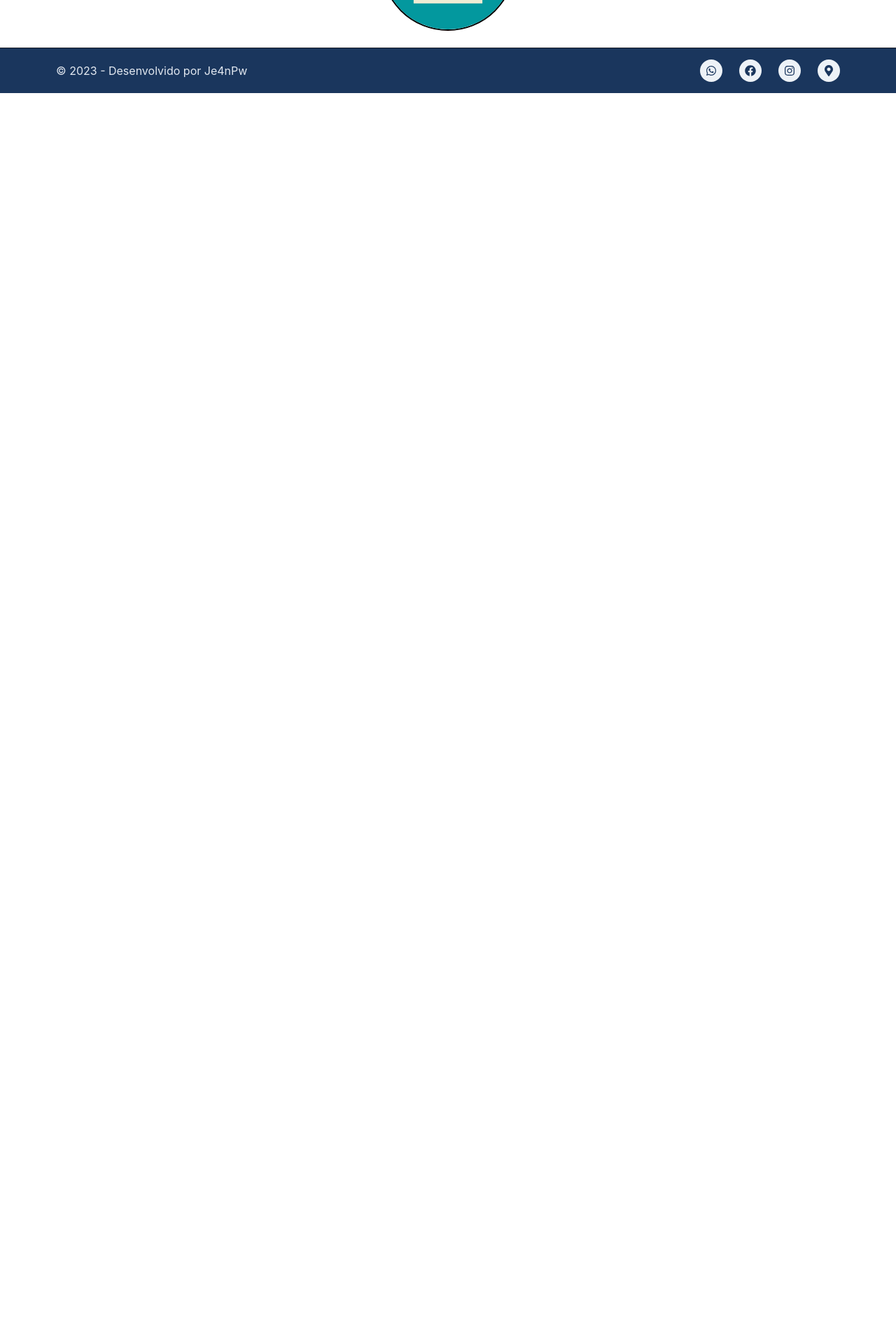
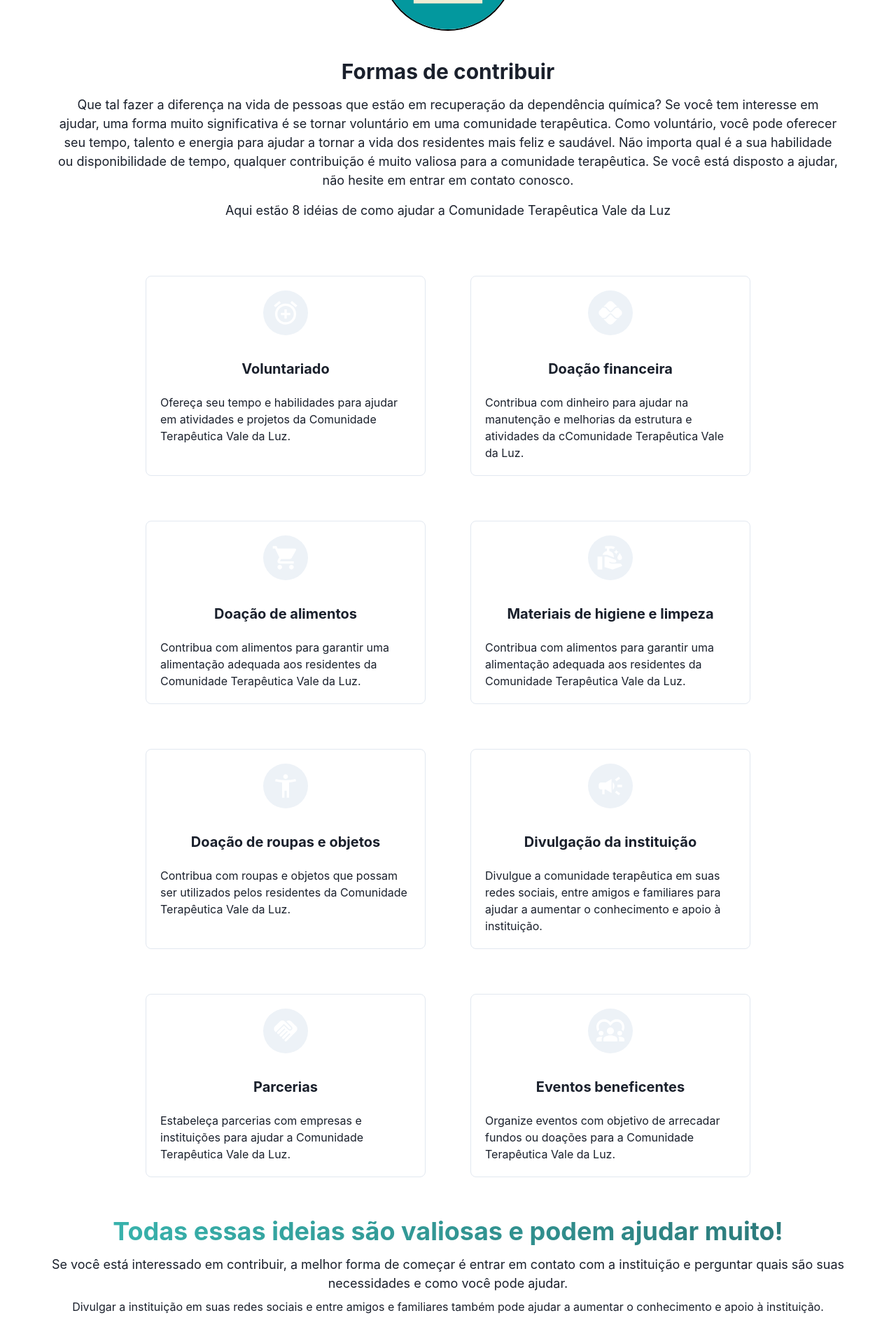
Before and after one commit to ctvaledaluz/ctvaledaluz.github.io, a React (Vite) app: page /help in a window 1280 px wide. Shown: the part 580-2486 px from the top of the page at 70% size. Before the commit the page ends 800 px from the top, so only its background shows below. Built offline with nearby package versions, Linux system fonts and the light colour scheme.

Commit message:
Finish rework

```diff
--- a/src/components/about/target.tsx
+++ b/src/components/about/target.tsx
@@ -1,17 +1,28 @@
 import { Box, Container, Heading, Stack, Text } from "@chakra-ui/react";
 
 export default function Target() {
+  const data = [
+    {
+      id: 1,
+      title: "Público-alvo",
+      content:
+        "Os programas de atendimento aos usuários de substâncias psicoativas da Comunidade Terapêutica Vale da Luz é voltada à comunidade de todo território nacional. A instituição atualmente tem 36 (trinta e seis) vagas para homens da idade de 18 a 59 anos.",
+    },
+  ];
   return (
     <Box p={4} pt={10}>
-      <Stack spacing={4} as={Container} maxW={"6xl"} textAlign={"center"}>
-        <Heading fontSize={"3xl"}>Público-alvo</Heading>
-        <Text fontSize={{ base: "sm", sm: "lg" }}>
-          Os programas de atendimento aos usuários de substâncias psicoativas da
-          Comunidade Terapêutica Vale da Luz é voltada à comunidade de todo
-          território nacional. A instituição atualmente tem 36 (trinta e seis)
-          vagas para homens da idade de 18 a 59 anos.
-        </Text>
-      </Stack>
+      {data.map((c) => (
+        <Stack
+          spacing={4}
+          as={Container}
+          maxW={"6xl"}
+          textAlign={"center"}
+          key={c.id}
+        >
+          <Heading fontSize={"3xl"}>{c.title}</Heading>
+          <Text fontSize={{ base: "sm", sm: "lg" }}>{c.content}</Text>
+        </Stack>
+      ))}
     </Box>
   );
 }
--- /dev/null
+++ b/src/components/help/ending.tsx
@@ -0,0 +1,31 @@
+import { Box, Heading, Text, Button } from "@chakra-ui/react";
+import WhatButton from "../template/whatsButton";
+
+export default function Ending() {
+  return (
+    <Box textAlign="center" py={10} px={6} pb={10}>
+      <Heading
+        display="inline-block"
+        size="xl"
+        bgGradient="linear(to-r, teal.400, teal.600)"
+        backgroundClip="text"
+      >
+        Todas essas ideias são valiosas e podem ajudar muito!
+      </Heading>
+      <Text fontSize="18px" mt={3} mb={2}>
+        Se você está interessado em contribuir, a melhor forma de começar é
+        entrar em contato com a instituição e perguntar quais são suas
+        necessidades e como você pode ajudar.
+      </Text>
+      <Text mb={6}>
+        Divulgar a instituição em suas redes sociais e entre amigos e familiares
+        também pode ajudar a aumentar o conhecimento e apoio à instituição.
+      </Text>
+      <Text mb={6}>
+        Nos mande uma mensagem falando sobre sua vontade de colaborar. Ficaremos
+        muito felizes em receber seu contato.
+      </Text>
+      <WhatButton />
+    </Box>
+  );
+}
--- /dev/null
+++ b/src/components/help/heading.tsx
@@ -0,0 +1,31 @@
+import { Box, Container, Heading, Text, Stack } from "@chakra-ui/react";
+
+export default function HelpHeading() {
+  const data = [
+    {
+      id: 1,
+      title: "Formas de contribuir",
+      content1:
+        "Que tal fazer a diferença na vida de pessoas que estão em recuperação da dependência química? Se você tem interesse em ajudar, uma forma muito significativa é se tornar voluntário em uma comunidade terapêutica. Como voluntário, você pode oferecer seu tempo, talento e energia para ajudar a tornar a vida dos residentes mais feliz e saudável. Não importa qual é a sua habilidade ou disponibilidade de tempo, qualquer contribuição é muito valiosa para a comunidade terapêutica. Se você está disposto a ajudar, não hesite em entrar em contato conosco.",
+      content2:
+        "Aqui estão 8 idéias de como ajudar a Comunidade Terapêutica Vale da Luz",
+    },
+  ];
+  return (
+    <Box p={4}>
+      {data.map((c) => (
+        <Stack
+          spacing={4}
+          as={Container}
+          maxW={"6xl"}
+          textAlign={"center"}
+          key={c.id}
+        >
+          <Heading fontSize={"3xl"}>{c.title}</Heading>
+          <Text fontSize={{ base: "sm", sm: "lg" }}>{c.content1}</Text>
+          <Text fontSize={{ base: "sm", sm: "lg" }}>{c.content2}</Text>
+        </Stack>
+      ))}
+    </Box>
+  );
+}
--- /dev/null
+++ b/src/components/help/helpModules.tsx
@@ -0,0 +1,51 @@
+import { ReactElement } from "react";
+import {
+  Box,
+  Center,
+  Flex,
+  Heading,
+  Stack,
+  Text,
+  useColorModeValue,
+} from "@chakra-ui/react";
+
+interface CardProps {
+  heading: string;
+  description: string;
+  icon: ReactElement;
+}
+
+export const VolunteerCard = ({ heading, description, icon }: CardProps) => {
+  return (
+    <Box
+      maxW={{ base: "full", md: "400px" }}
+      w={"full"}
+      borderWidth="1px"
+      borderRadius="lg"
+      overflow="hidden"
+      p={5}
+    >
+      <Stack align={"center"} spacing={2}>
+        <Flex
+          w={16}
+          h={16}
+          align={"center"}
+          justify={"center"}
+          color={"white"}
+          rounded={"full"}
+          bg={useColorModeValue("gray.100", "gray.700")}
+        >
+          {icon}
+        </Flex>
+        <Box mt={2}>
+          <Heading as={Center} size="md" pt={5} pb={5}>
+            {heading}
+          </Heading>
+          <Text mt={1} fontSize={"md"}>
+            {description}
+          </Text>
+        </Box>
+      </Stack>
+    </Box>
+  );
+};
--- /dev/null
+++ b/src/components/help/volunteering.tsx
@@ -0,0 +1,91 @@
+import { Box, Container, Flex, Icon } from "@chakra-ui/react";
+
+import {
+  MdAccessibilityNew,
+  MdAlarmAdd,
+  MdCampaign,
+  MdCleanHands,
+  MdDiversity1,
+  MdHandshake,
+  MdPix,
+  MdShoppingCart,
+} from "react-icons/md";
+
+import { VolunteerCard } from "./helpModules";
+
+export default function Volunteering() {
+  const data = [
+    {
+      id: 1,
+      title: "Voluntariado",
+      icon: MdAlarmAdd,
+      content:
+        "Ofereça seu tempo e habilidades para ajudar em atividades e projetos da Comunidade Terapêutica Vale da Luz.",
+    },
+    {
+      id: 2,
+      title: "Doação financeira",
+      icon: MdPix,
+      content:
+        "Contribua com dinheiro para ajudar na manutenção e melhorias da estrutura e atividades da cComunidade Terapêutica Vale da Luz.",
+    },
+    {
+      id: 3,
+      title: "Doação de alimentos",
+      icon: MdShoppingCart,
+      content:
+        "Contribua com alimentos para garantir uma alimentação adequada aos residentes da Comunidade Terapêutica Vale da Luz.",
+    },
+    {
+      id: 4,
+      title: "Materiais de higiene e limpeza",
+      icon: MdCleanHands,
+      content:
+        "Contribua com alimentos para garantir uma alimentação adequada aos residentes da Comunidade Terapêutica Vale da Luz.",
+    },
+    {
+      id: 5,
+      title: "Doação de roupas e objetos",
+      icon: MdAccessibilityNew,
+      content:
+        "Contribua com roupas e objetos que possam ser utilizados pelos residentes da Comunidade Terapêutica Vale da Luz.",
+    },
+    {
+      id: 6,
+      title: "Divulgação da instituição",
+      icon: MdCampaign,
+      content:
+        " Divulgue a comunidade terapêutica em suas redes sociais, entre amigos e familiares para ajudar a aumentar o conhecimento e apoio à instituição.",
+    },
+    {
+      id: 7,
+      title: "Parcerias",
+      icon: MdHandshake,
+      content:
+        "Estabeleça parcerias com empresas e instituições para ajudar a Comunidade Terapêutica Vale da Luz.",
+    },
+    {
+      id: 8,
+      title: "Eventos beneficentes",
+      icon: MdDiversity1,
+      content:
+        "Organize eventos com objetivo de arrecadar fundos ou doações para a Comunidade Terapêutica Vale da Luz.",
+    },
+  ];
+  return (
+    <Box p={4}>
+      <Container maxW={"5xl"} mt={12}>
+        <Flex flexWrap="wrap" gridGap={16} justify="center">
+          {data.map((c) => (
+            <VolunteerCard
+              key={c.id}
+              heading={c.title}
+              icon={<Icon as={c.icon} w={10} h={10} />}
+              description={c.content}
+            />
+          ))}
+        </Flex>
+      </Container>
+    </Box>
+  );
+}
--- a/src/routes/about.tsx
+++ b/src/routes/about.tsx
@@ -5,15 +5,12 @@ import Staying from "../components/about/staying";
 import Target from "../components/about/target";
 import Carousel from "../components/root/carousel";
 import Hero from "../components/template/hero";
+import head1 from "./../assets/images/head-img.webp";
 
 export default function About() {
   return (
     <>
-      <Hero
-        bg="url(src/assets/images/head2-img.webp)"
-        title="Histórico e Trabalhos Desenvolvidos"
-        type="h"
-      />
+      <Hero bg={head1} title="Histórico e Trabalhos Desenvolvidos" type="h" />
       <History />
       <Carousel />
       <Target />
--- a/src/routes/help.tsx
+++ b/src/routes/help.tsx
@@ -1,13 +1,16 @@
+import Ending from "../components/help/ending";
+import HelpHeading from "../components/help/heading";
+import Volunteering from "../components/help/volunteering";
 import Hero from "../components/template/hero";
+import head2 from "../assets/images/head2-img.jpg";
 
 export default function Help() {
   return (
     <>
-      <Hero
-        bg="url(src/assets/images/head3-img.webp)"
-        title="Como posso ajudar a C. T. Vale da Luz"
-        type="r"
-      />
+      <Hero bg={head2} title="Como posso ajudar a C. T. Vale da Luz" type="r" />
+      <HelpHeading />
+      <Volunteering />
+      <Ending />
     </>
   );
 }
--- a/src/routes/root.tsx
+++ b/src/routes/root.tsx
@@ -5,15 +5,12 @@ import Senapred from "../components/root/senapred";
 import CustomCards from "../components/root/cards";
 import Features from "../components/root/features";
 import CallToAction from "../components/root/callToAction";
+import head3 from "../assets/images/head3-img.webp";
 
 export default function Root() {
   return (
     <>
-      <Hero
-        bg="url(src/assets/images/head-img.webp)"
-        title="Comunidade Terapêutica Vale da Luz"
-        type="a"
-      />
+      <Hero bg={head3} title="Comunidade Terapêutica Vale da Luz" type="a" />
       <RootHeading />
       <PitchPlayer />
       <Senapred />
--- a/vite.config.ts
+++ b/vite.config.ts
@@ -8,4 +8,5 @@ export default defineConfig({
     host: true,
     port: 3000,
   },
+  build: { chunkSizeWarningLimit: 1600 },
 });
```
Also changed, not shown: package.json (+12 -8 lines), 2 other files (tests, documents, lock files or other folders).
